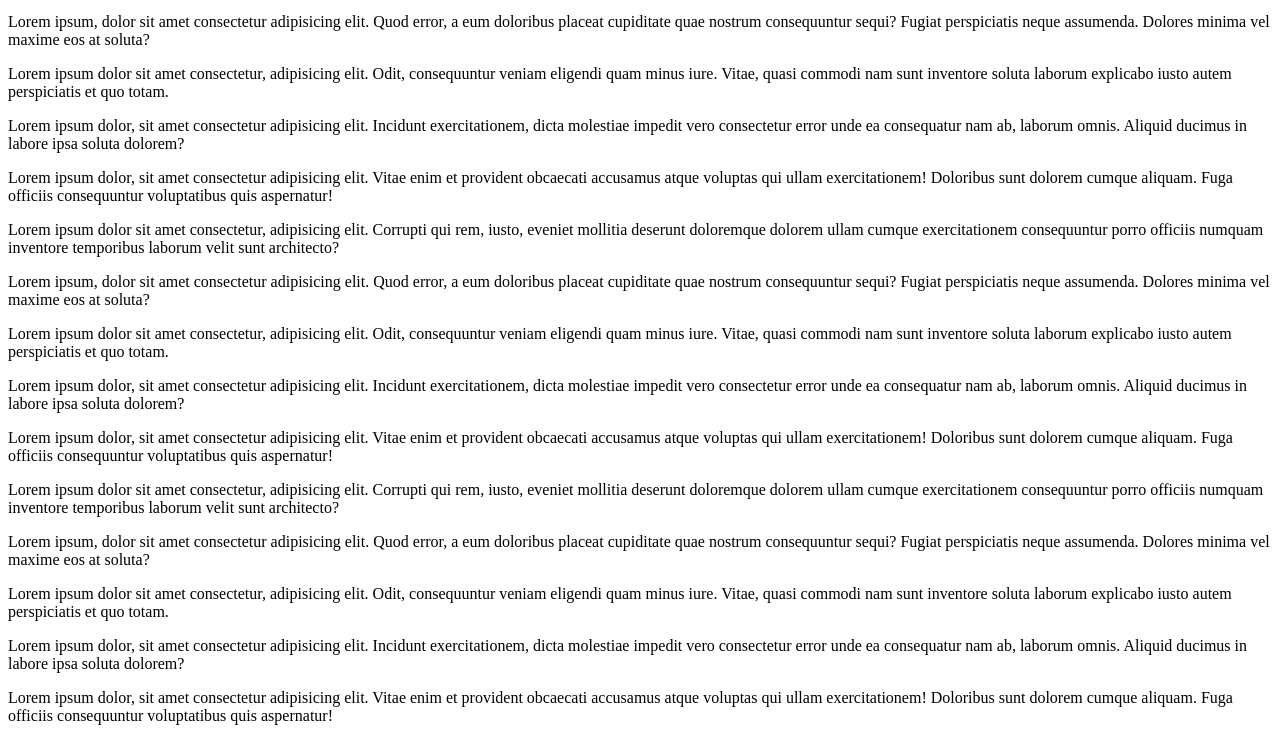
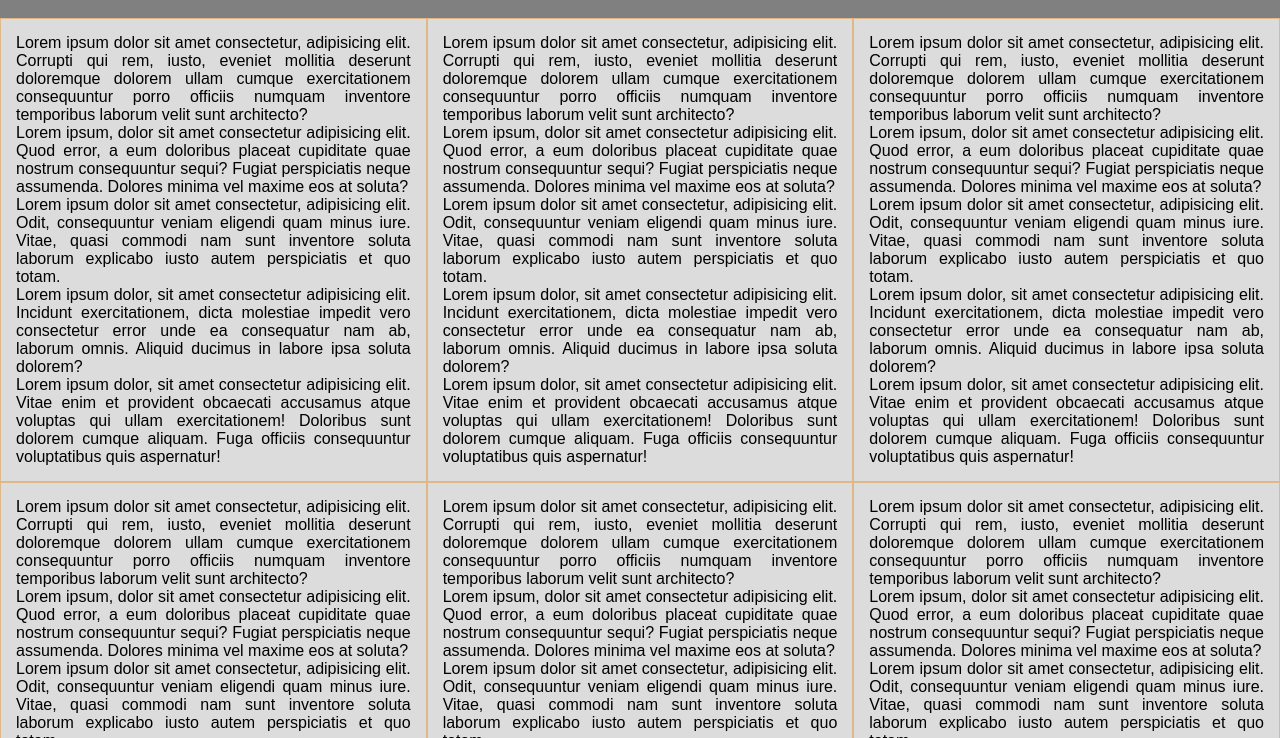
Before and after one commit to ZakStrife/Responsive, a plain HTML site: page page/pageWeb.html in a window 1280 px wide. Shown: the part 119-857 px from the top of the page. Drawn offline with Linux system fonts and the light colour scheme.

Commit message:
Correction Erreur PageWeb

```diff
--- a/page/pageWeb.html
+++ b/page/pageWeb.html
@@ -3,7 +3,7 @@
 <head>
   <meta charset="UTF-8">
   <meta name="viewport" content="width=device-width, initial-scale=1.0">
-  <link rel="stylesheet" href="../css/exc1.css">
+  <link rel="stylesheet" href="../css/PageWeb.css">
   <title>Exercice 1 - Page Web</title>
 </head>
 <body>
```
